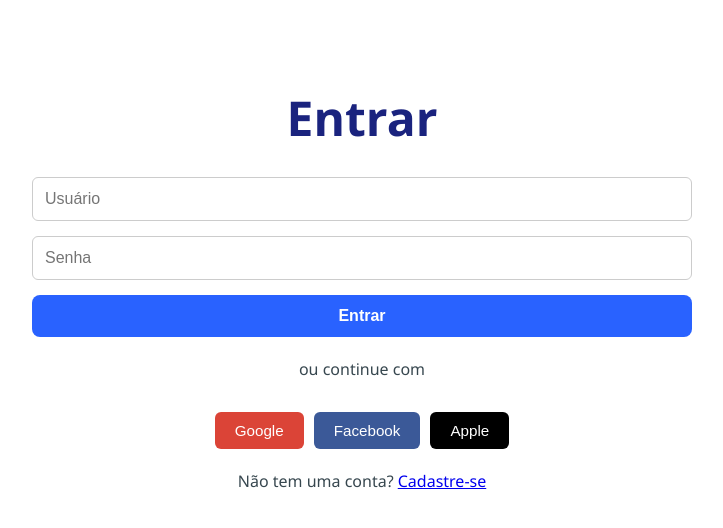
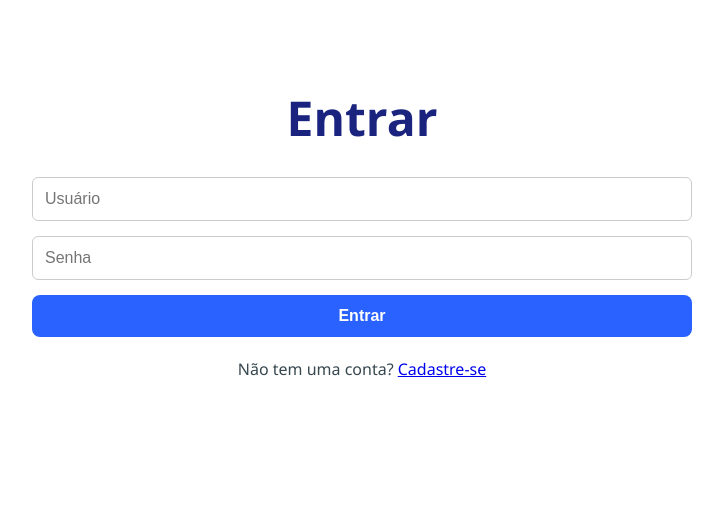
Before and after one commit to Centraliza-app/centraliza, a React (Create React App) app in the folder frontend/: page /login in a window 1280 px wide. Shown: the top 528 px of the page, without its empty margins (278-1001 px from the left). Built offline with nearby package versions, Linux system fonts and the light colour scheme.

Commit message:
remoção login alternativo

```diff
--- a/frontend/src/Global.css
+++ b/frontend/src/Global.css
@@ -329,38 +329,6 @@ header { /* Se você tiver um header principal fora do sidebar */
   outline: none;
   border-color: #2962ff; /* cor do .cta-button */
   box-shadow: 0 0 0 2px rgba(41, 98, 255, 0.25);
-}
-
-.social-login {
-  display: flex;
-  gap: 10px;
-  justify-content: center;
-  margin-bottom: 20px;
-  flex-wrap: wrap;
-}
-
-.social {
-  padding: 10px 20px;
-  font-weight: 500;
-  border: none;
-  border-radius: 6px;
-  cursor: pointer;
-  font-size: 0.95rem;
-}
-
-.social.google {
-  background-color: #db4437;
-  color: white;
-}
-
-.social.facebook {
-  background-color: #3b5998;
-  color: white;
-}
-
-.social.apple {
-  background-color: #000;
-  color: white;
 }
 
 /* Lista de tarefas */
--- a/frontend/src/pages/Login/Login.jsx
+++ b/frontend/src/pages/Login/Login.jsx
@@ -48,13 +48,6 @@ const Login = ({onLogin}) => {
                 </button>
             </form>
             {error && <p style={{ color: 'red' }}>{error}</p>}
-            <p>ou continue com</p>
-
-            <div className="social-login">
-                <button className="cta-button social google">Google</button>
-                <button className="cta-button social facebook">Facebook</button>
-                <button className="cta-button social apple">Apple</button>
-            </div>
 
             <p>Não tem uma conta? <a href="/register">Cadastre-se</a></p>
         </main>
--- a/frontend/src/pages/Register/Register.jsx
+++ b/frontend/src/pages/Register/Register.jsx
@@ -48,14 +48,6 @@ const Register = () => {
             </form>
             {error && <p style={{ color: 'red' }}>{error}</p>}
 
-            <p>ou cadastre-se com</p>
-
-            <div className="social-login">
-                <button className="cta-button social google">Google</button>
-                <button className="cta-button social facebook">Facebook</button>
-                <button className="cta-button social apple">Apple</button>
-            </div>
-
             <p>Já possui uma conta? <a href="/login">Entrar</a></p>
         </main>
     );
```
Also changed, not shown: 1 other file (tests, documents, lock files or other folders).
